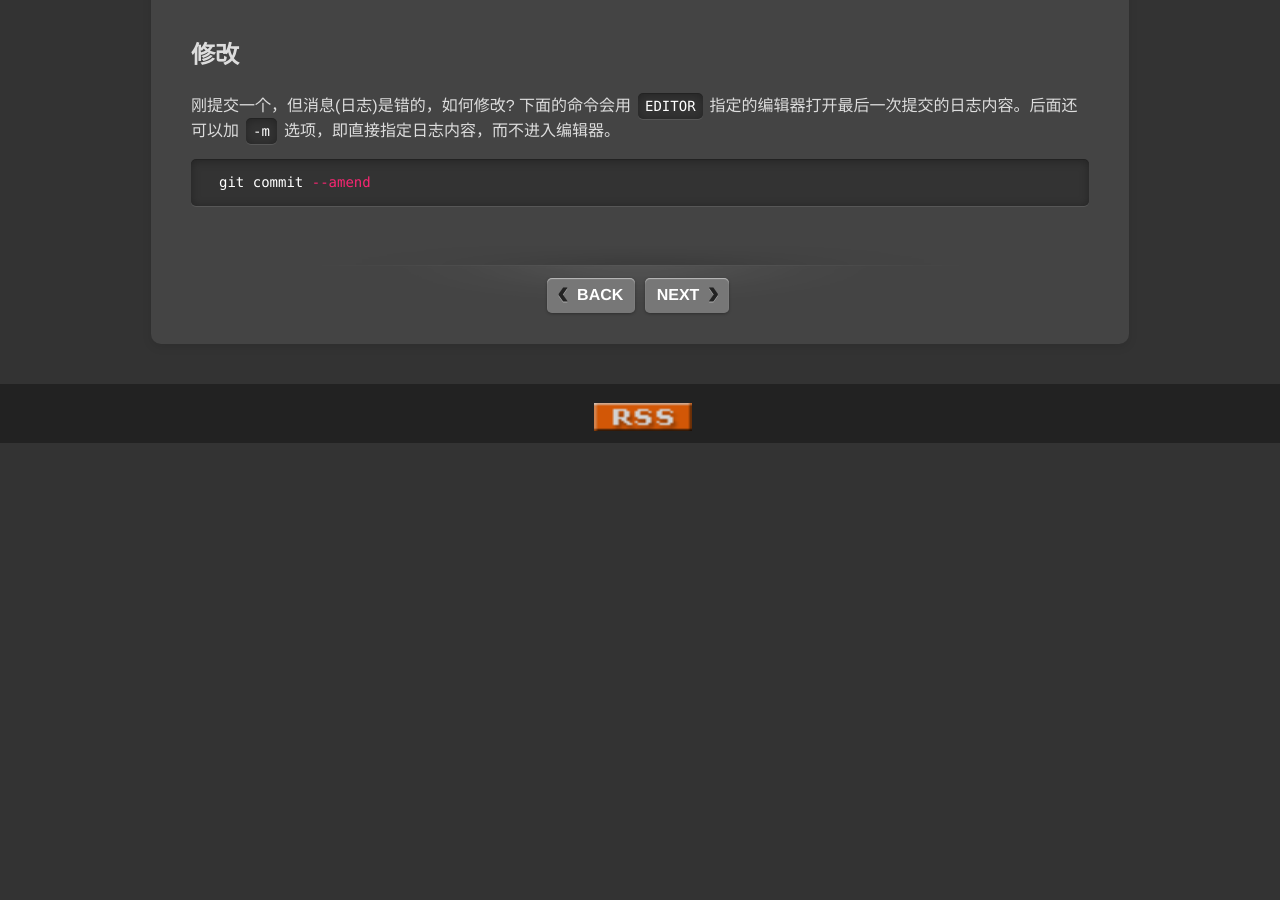
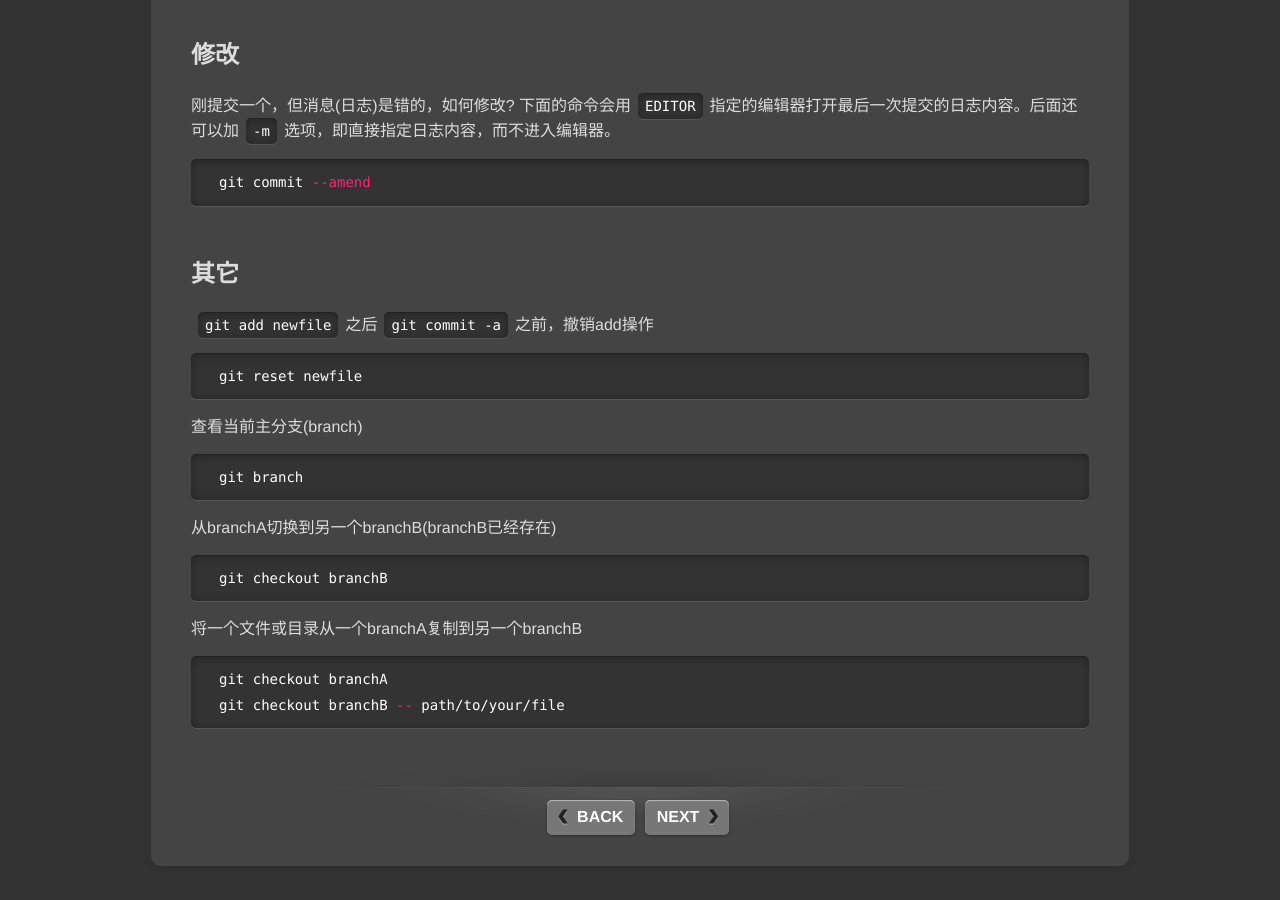
Before and after one commit to pkuwwt/pkuwwt.github.io, a Jekyll site: the page built from linux/_posts/2014-03-08-git-usage.md, in a window 1280 px wide and 900 px high, scrolled down 2683 px. Built offline with Jekyll 4.4.1, drawn with Linux system fonts in a browser that asks for light colours; comment, search, counter and statistics services are not loaded; before the commit the page ends 3126 px from its top, so only the background shows below that.

Commit message:
modified:   linux/_posts/2014-03-08-git-usage.md

```diff
--- a/linux/_posts/2014-03-08-git-usage.md
+++ b/linux/_posts/2014-03-08-git-usage.md
@@ -100,3 +100,26 @@ git pull origin
 {% highlight bash %}
 git commit --amend
 {% endhighlight %}
+
+
+## 其它
+`git add newfile`之后`git commit -a`之前，撤销add操作
+{% highlight bash %}
+git reset newfile
+{% endhighlight %}
+
+查看当前主分支(branch)
+{% highlight bash %}
+git branch
+{% endhighlight %}
+
+从branchA切换到另一个branchB(branchB已经存在)
+{% highlight bash %}
+git checkout branchB
+{% endhighlight %}
+
+将一个文件或目录从一个branchA复制到另一个branchB
+{% highlight bash %}
+git checkout branchA
+git checkout branchB -- path/to/your/file
+{% endhighlight %}
```
